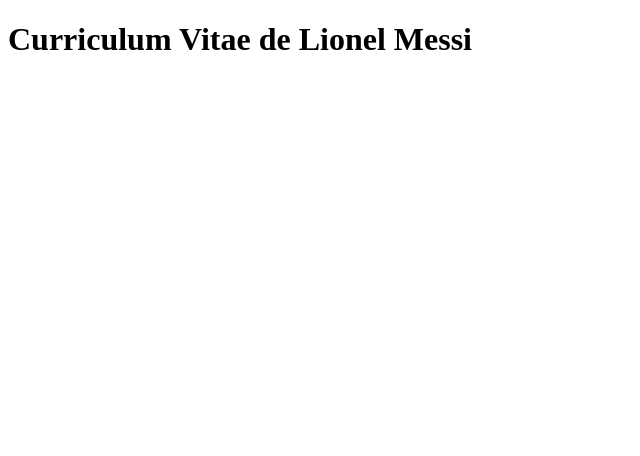
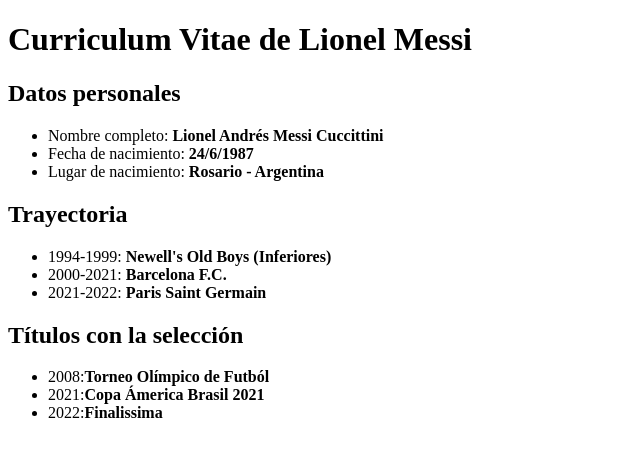
Before and after one commit to Estebancat07/EstebanTP1, a plain HTML site: page Listas/index.html in a window 1280 px wide. Shown: the whole page, without its empty margins (0-640 px from the left). Drawn offline with Linux system fonts and the light colour scheme.

Commit message:
fin de listas

```diff
--- a/Listas/index.html
+++ b/Listas/index.html
@@ -8,5 +8,23 @@
 </head>
 <body>
     <h1>Curriculum Vitae de Lionel Messi</h1>
+    <h2>Datos personales</h2>
+    <ul>
+        <li>Nombre completo: <b>Lionel Andrés Messi Cuccittini</b></li>
+        <li>Fecha de nacimiento: <b>24/6/1987</b></li>
+        <li>Lugar de nacimiento: <b>Rosario - Argentina</b></li>
+    </ul>
+    <h2>Trayectoria</h2>
+    <ul>
+        <li>1994-1999: <b>Newell's Old Boys (Inferiores)</b></li>
+        <li>2000-2021: <b>Barcelona F.C.</b></li>
+        <li>2021-2022: <b>Paris Saint Germain</b></li>
+    </ul>
+    <h2>Títulos con la selección</h2>
+    <ul>
+        <li>2008:<b>Torneo Olímpico de Futból</b></li>
+        <li>2021:<b>Copa Ámerica Brasil 2021</b></li>
+        <li>2022:<b>Finalissima</b></li>
+    </ul>
 </body>
 </html>
```
